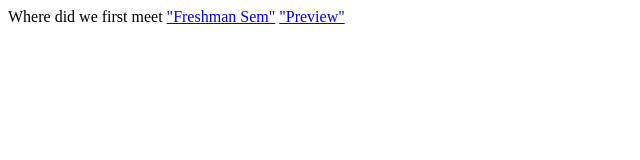
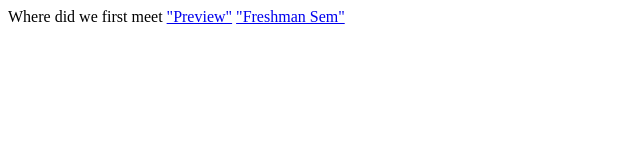
Before and after one commit to MaxAMillionL/VIS-208-Valentines, a plain HTML site: page question1.html in a window 1280 px wide. Shown: the full height of the page, 0-640 px from the left. Drawn offline with Linux system fonts and the light colour scheme.

Commit message:
Update question1.html

```diff
--- a/question1.html
+++ b/question1.html
@@ -14,7 +14,7 @@
   </head>
   <body>
     Where did we first meet
-    <a href="wrong1.html">"Freshman Sem"</a> <!-- Wrong -->
-    <a href="question2.html">"Preview"</a> <!-- Correct -->
+    <a href="wrong1.html">"Preview"</a> <!-- Wrong -->
+    <a href="question2.html">"Freshman Sem"</a> <!-- Correct -->
   </body>
 </html>
```
